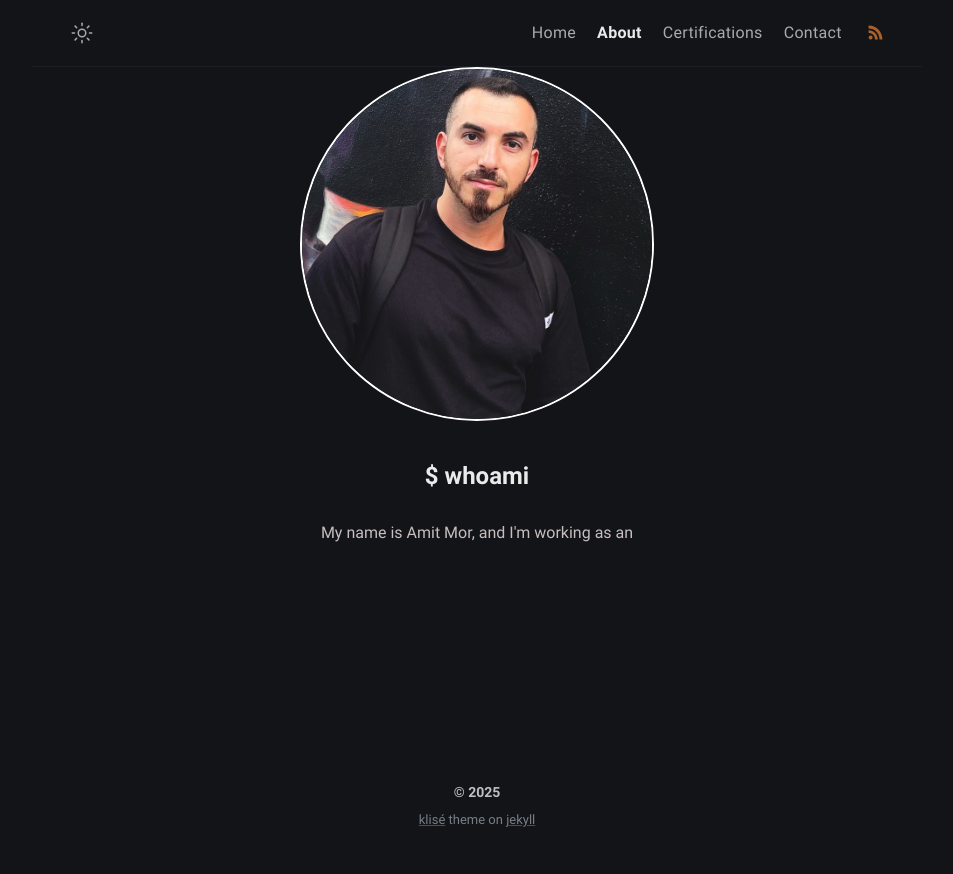
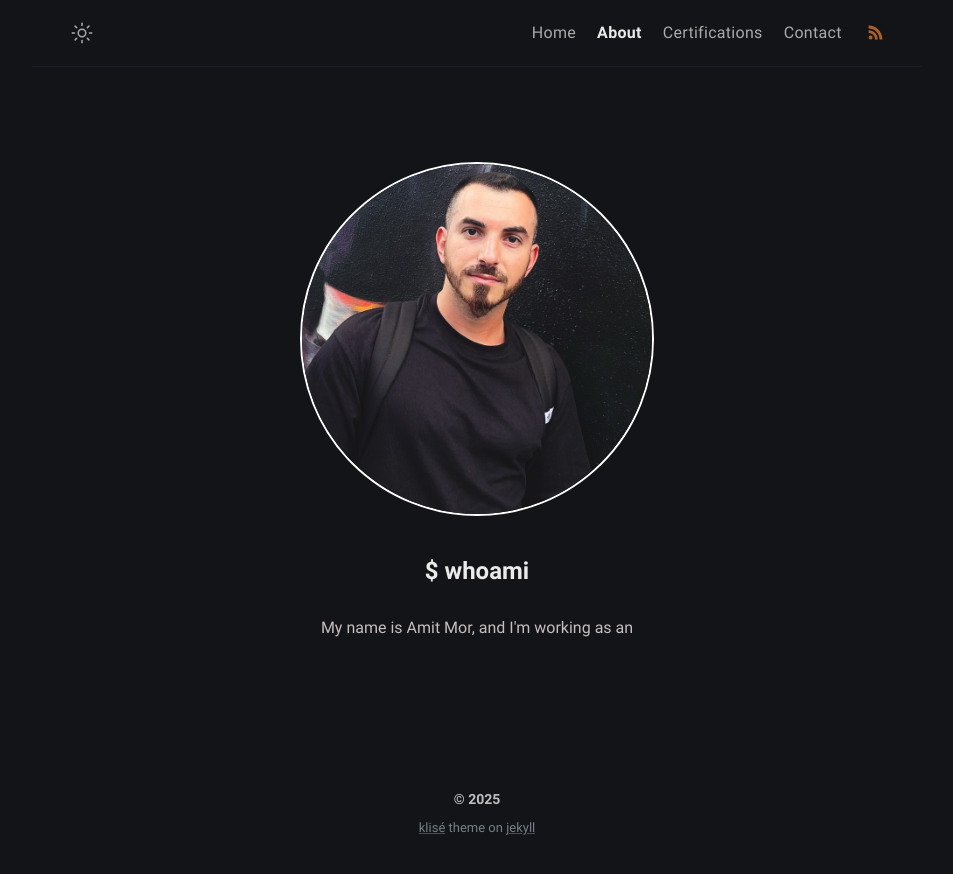
Before and after one commit to Extravenger/extravenger.github.io, a Jekyll site: the page built from about.md, in a window 1280 px wide. Shown: the top 874 px of the page, without its empty margins (163-1116 px from the left). Built offline with Jekyll 4.4.1, drawn with Linux system fonts in a browser that asks for light colours.

Commit message:
Update about.html

```diff
--- a/_layouts/about.html
+++ b/_layouts/about.html
@@ -111,7 +111,7 @@ layout: compress
       display: flex;
       flex-direction: column;
       align-items: center;
-      justify-content: space-between;  /* Allow space between content and footer */
+      justify-content: center;
       height: 100%;  /* Ensure wrapper takes full height */
       text-align: center;
     }
@@ -120,10 +120,9 @@ layout: compress
       display: flex;
       flex-direction: column;
       align-items: center;
-      flex-grow: 1;  /* Allow content area to expand */
-      justify-content: center;
     }
 
+    /* Fixed height for text containers */
     .text-container {
       min-height: 120px; /* Ensures enough space for title and description */
       display: flex;
@@ -148,15 +147,6 @@ layout: compress
       border-radius: 50%; /* This makes the image round */
       border: 2px solid #fff; /* Optional: Adds a border around the image */
     }
-
-    /* Footer at the bottom */
-    footer {
-      padding: 20px 0;
-      font-size: 0.875rem;
-      color: #666;
-      position: relative; /* Ensure footer stays at the bottom */
-      width: 100%;
-    }
   </style>
 
 </body>
```
Also changed, not shown: other parts of _layouts/about.html (+1 -1 lines).
